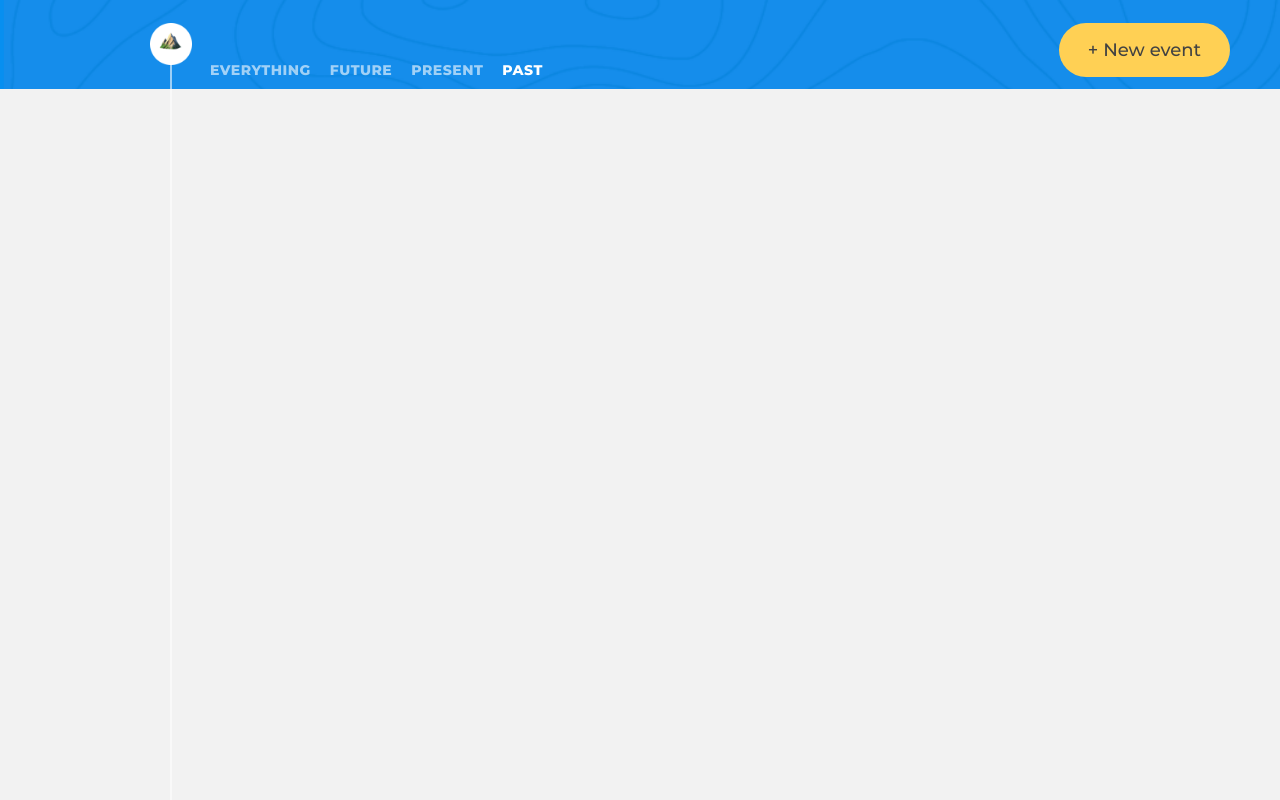
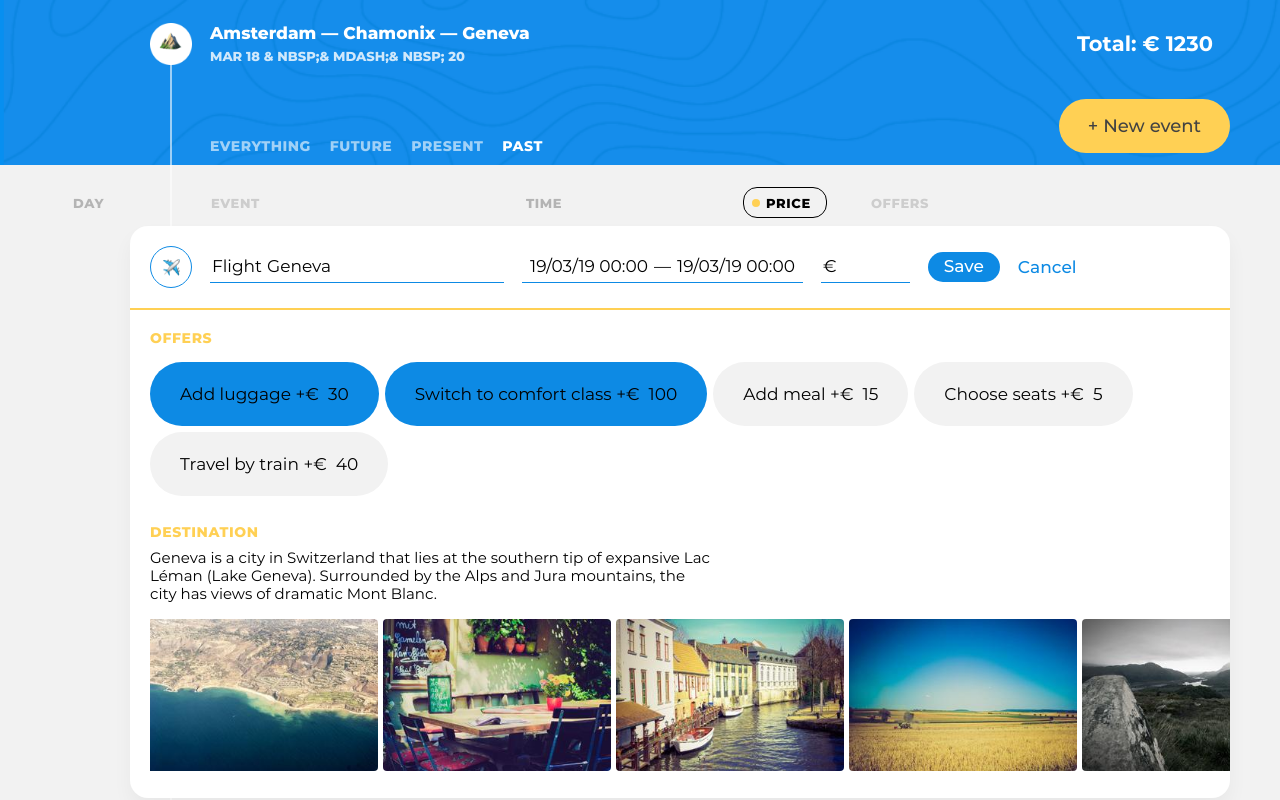
Before and after one commit to htmlacademy-ecmascript/1325329-big-trip-20, a website built with webpack: page public/index.html in a window 1280 px wide. Shown: the top 800 px of the page. Built offline with nearby package versions, Linux system fonts and the light colour scheme.

Commit message:
Разбиваю на компоненты

```diff
--- a/src/main.js
+++ b/src/main.js
@@ -1,12 +1,16 @@
+import InfoView from './view/info-view.js';
 import FilterView from './view/filter-view.js';
+import SortView from './view/sort-view.js';
+import { RenderPosition, render } from './render.js';
 import TripPresenter from './presenter/board-presenter.js';
-import { render } from './render.js';
 
-
+const tripInfoElement = document.querySelector('.trip-main');
 const tripListFilterElement = document.querySelector('.trip-controls__filters');
 const tripListElement = document.querySelector('.trip-events');
-const tripPresenter = new TripPresenter({ tripContainer: tripListElement });
+const tripPresenter = new TripPresenter({ listContainer: tripListElement });
 
+render(new InfoView(), tripInfoElement, RenderPosition.AFTERBEGIN);
 render(new FilterView(), tripListFilterElement);
+render(new SortView(), tripListElement);
 
 tripPresenter.init();
--- a/src/presenter/board-presenter.js
+++ b/src/presenter/board-presenter.js
@@ -1,17 +1,16 @@
 import createPageTemplate from '../view/page-view.js';
+import ListView from '../view/list-view.js';
 import ItemView from '../view/item-view.js';
-import ListView from '../view/list-view.js';
+import editPointView from '../view/edit-point-view.js';
 import waypointView from '../view/waypoint-view.js';
-import newPointView from '../view/new-point-view.js';
-// import editPointView from '../view/';
-import SortView from '../view/sort-view.js';
 import { render } from '../render.js';
 
 const NUMBER_OF_POINTS = 3;
 
 export default class TripPresenter {
   pageComponent = new createPageTemplate();
-  listComponents = new ListView();
+  listComponent = new ListView();
+  itemComponent = new ItemView();
 
   constructor({ listContainer }) {
     this.listContainer = listContainer;
@@ -19,9 +18,8 @@ export default class TripPresenter {
 
   init() {
     render(this.pageComponent, this.listContainer);
-    render(new SortView(), this.pageComponent.getElement());
-    render(new newPointView(), this.pageComponent.getElement());
-    render(new ItemView(), this.pageComponent.getElement());
+    render(new editPointView(), this.listComponent.getElement());
+    render(new ItemView(), this.listComponent.getElement());
     render(this.listComponent, this.pageComponent.getElement());
 
     for (let i = 0; i < NUMBER_OF_POINTS; i++) {
--- a/src/view/new-point-view.js
+++ b/src/view/edit-point-view.js
@@ -1,8 +1,7 @@
 import {createElement} from '../render.js';
 
 function createNewPointTemplate() {
-  return (`<ul class="trip-events__list">
-  <li class="trip-events__item">
+  return (`
   <form class="event event--edit" action="#" method="post">
     <header class="event__header">
       <div class="event__type-wrapper">
@@ -142,10 +141,10 @@ function createNewPointTemplate() {
       </section>
     </section>
   </form>
-</li>`);
+`);
 }
 
-export default class newPointView {
+export default class editPointView {
   getTemplate() {
     return createNewPointTemplate();
   }
--- a/src/view/item-view.js
+++ b/src/view/item-view.js
@@ -1,8 +1,8 @@
 import { createElement } from '../render.js';
 
-function createItemTemplate() {
-  return (
-    `<li class="trip-events__item">
+function createListTemplate() {
+  return (`
+<li class="trip-events__item">
 <div class="event">
   <time class="event__date" datetime="2019-03-18">MAR 18</time>
   <div class="event__type">
@@ -332,13 +332,14 @@ function createItemTemplate() {
   <button class="event__rollup-btn" type="button">
     <span class="visually-hidden">Open event</span>
   </button>
-    </div>`
-  );
+</div>
+</li>
+  `);
 }
 
 export default class ItemView {
   getTemplate() {
-    return createItemTemplate();
+    return createListTemplate();
   }
 
   getElement() {
--- a/src/view/page-view.js
+++ b/src/view/page-view.js
@@ -1,8 +1,9 @@
-import {createElement} from '../render.js';
+import { createElement } from '../render.js';
 
 function createPageTemplate() {
-  return (`<main class="page-body__page-main  page-main">
-  </main>`);
+  return (`
+  <ul class="trip-events__list"></ul>
+  `);
 }
 
 export default class waypointView {
--- a/src/view/waypoint-view.js
+++ b/src/view/waypoint-view.js
@@ -1,7 +1,7 @@
 import {createElement} from '../render.js';
 
 function createwaypointTemplate() {
-  return (`<ul class="trip-events__list">
+  return (`
   <li class="trip-events__item">
     <div class="event">
       <time class="event__date" datetime="2019-03-18">MAR 18</time>
@@ -39,7 +39,7 @@ function createwaypointTemplate() {
       </button>
     </div>
   </li>
-</ul>`);
+`);
 }
 
 export default class waypointView {
```
Also changed, not shown: public/index.html (+0 -5 lines). Lines whose indentation alone changed are shown as unchanged.
